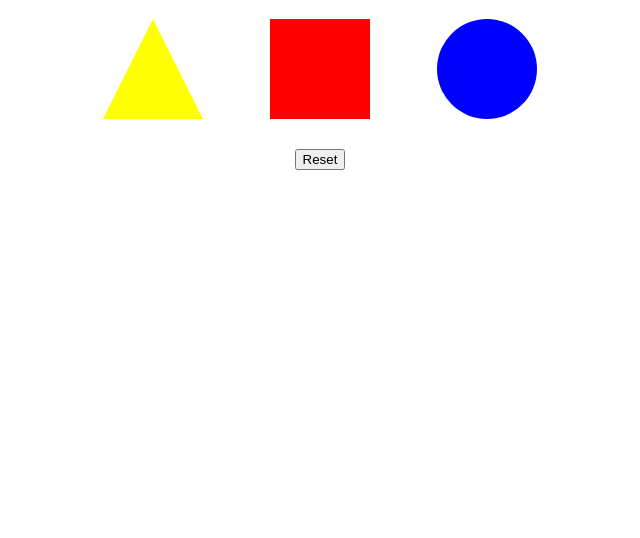
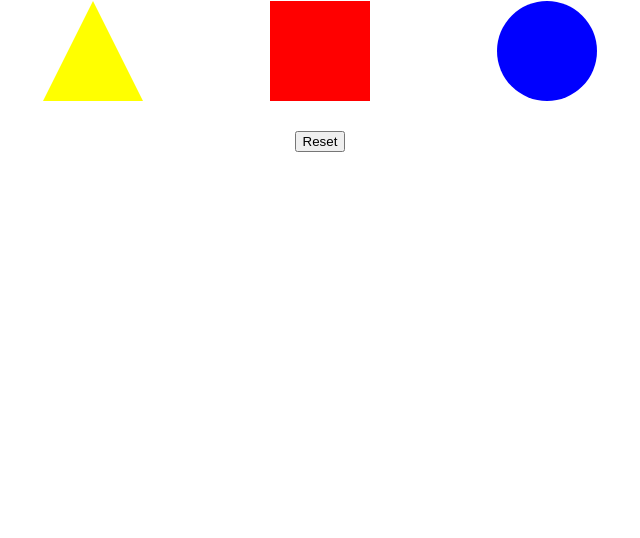
Before and after one commit to Nereka38/Shapes-Exercise, a plain HTML site: page index.html in a window 1280 px wide. Shown: the part 262-800 px from the top of the page, without its empty margins (320-960 px from the left). Drawn offline with Linux system fonts and the light colour scheme.

Commit message:
shapes-center

```diff
--- a/style.css
+++ b/style.css
@@ -1,5 +1,6 @@
 body{
-    padding: 180px;
+    text-align: center;
+    margin-top:15%;
 }
 
 h1 {
```
